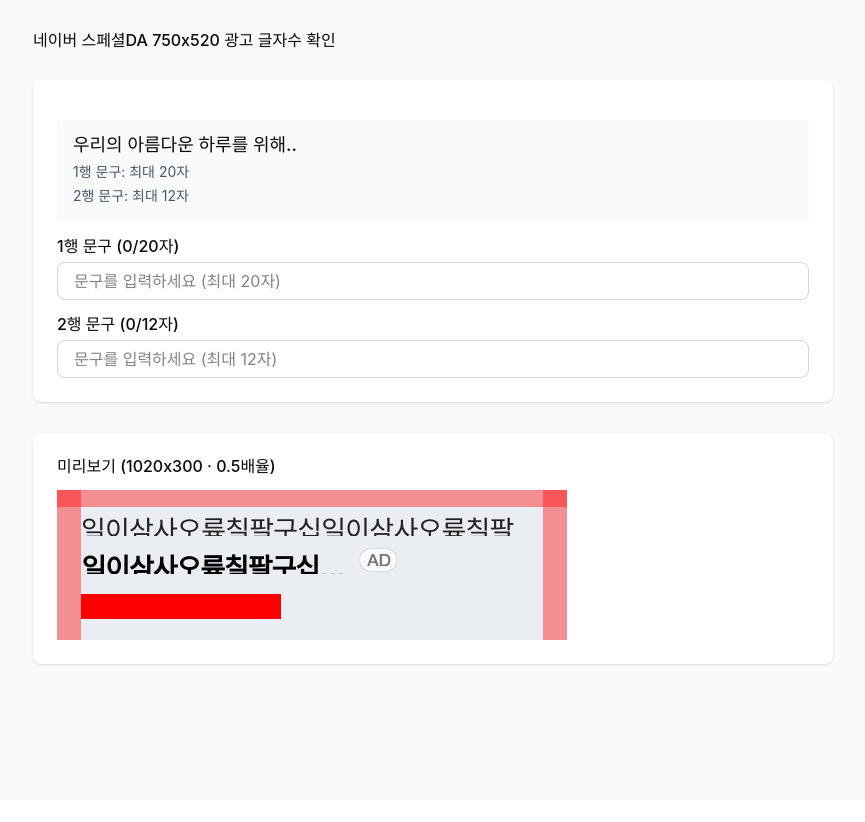
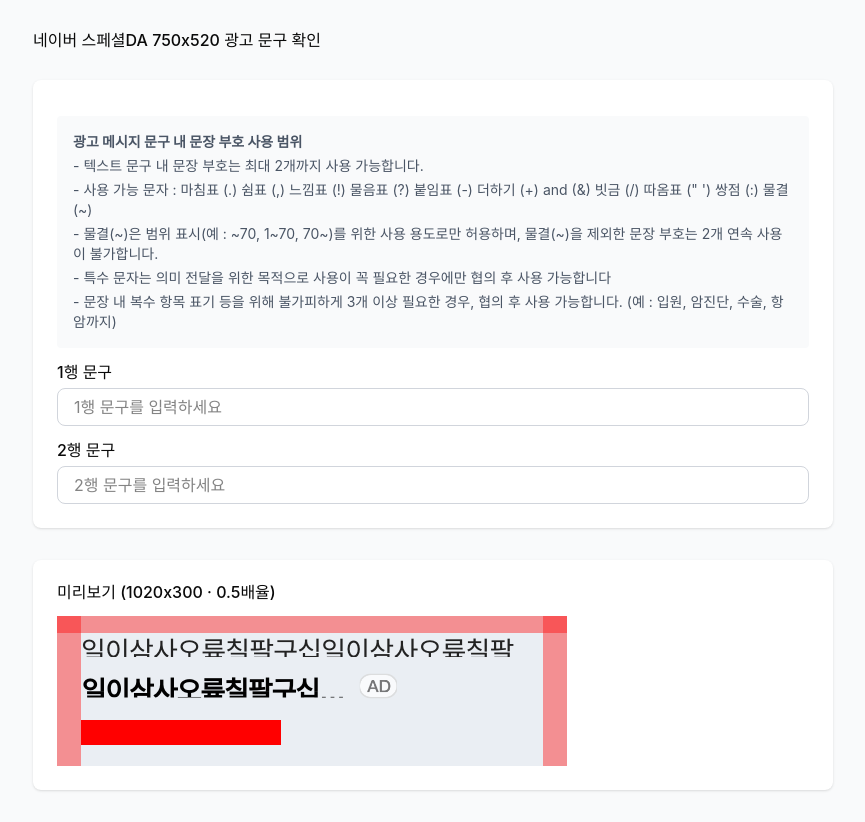
Before and after one commit to 1101x/AdTextChecker, a React (Vite) app: page / in a window 1280 px wide. Shown: the whole page, without its empty margins (207-1072 px from the left). Before the commit the page ends 800 px from the top, so only its background shows below. Built offline with nearby package versions, Linux system fonts and the light colour scheme; a web font is replaced by a local one.

Commit message:
텍스트 수정

```diff
--- a/src/app/App.tsx
+++ b/src/app/App.tsx
@@ -1,68 +1,56 @@
 import { useState } from "react";
 import Component1020X300LM from "../imports/1020X300LM/1020X300LM";
-
-const MAX_LENGTH = {
-  line1: 20,
-  line2: 12,
-} as const;
 
 export default function App() {
   const [text1, setText1] = useState("");
   const [text2, setText2] = useState("");
 
-  const isText1Over = text1.length > MAX_LENGTH.line1;
-  const isText2Over = text2.length > MAX_LENGTH.line2;
-
   return (
     <div className="min-h-screen bg-gray-50 p-8">
       <div className="max-w-[800px] mx-auto">
-        <h1 className="mb-8">네이버 스페셜DA 750x520 광고 글자수 확인</h1>
+        <h1 className="mb-8">네이버 스페셜DA 750x520 광고 문구 확인</h1>
 
         {/* 입력 영역 */}
         <div className="mb-8 bg-white p-6 rounded-lg shadow-sm">
           <div className="space-y-4">
 
             {/* 가이드 */}
-            <div className="mt-4 p-4 bg-gray-50 rounded">
-              <h3 className="mb-2">우리의 아름다운 하루를 위해..</h3>
+            <div className="mt-3 p-4 bg-gray-50 rounded">
               <ul className="text-sm text-gray-600 space-y-1">
-                <li>1행 문구: 최대 {MAX_LENGTH.line1}자</li>
-                <li>2행 문구: 최대 {MAX_LENGTH.line2}자</li>
+                <li><b>광고 메시지 문구 내 문장 부호 사용 범위</b></li>
+                <li>- 텍스트 문구 내 문장 부호는 최대 2개까지 사용 가능합니다.</li>
+                <li>- 사용 가능 문자 : 마침표 (.) 쉼표 (,) 느낌표 (!) 물음표 (?) 붙임표 (-) 더하기 (+) and (&) 빗금 (/) 따옴표 (" ') 쌍점 (:) 물결(~)</li>
+                <li>- 물결(~)은 범위 표시(예 : ~70, 1~70, 70~)를 위한 사용 용도로만 허용하며, 물결(~)을 제외한 문장 부호는 2개 연속 사용이 불가합니다.</li>
+                <li>- 특수 문자는 의미 전달을 위한 목적으로 사용이 꼭 필요한 경우에만 협의 후 사용 가능합니다</li>
+                <li>- 문장 내 복수 항목 표기 등을 위해 불가피하게 3개 이상 필요한 경우, 협의 후 사용 가능합니다. (예 : 입원, 암진단, 수술, 항암까지)</li>
               </ul>
             </div>
-
 
             {/* 1행 입력 */}
             <div>
               <label className="block mb-2 font-medium">
-                1행 문구 ({text1.length}/{MAX_LENGTH.line1}자)
-                {isText1Over && (
-                  <span className="text-red-600 ml-2">⚠ 글자수 초과</span>
-                )}
+                1행 문구
               </label>
               <input
                 type="text"
                 value={text1}
                 onChange={(e) => setText1(e.target.value)}
                 className="w-full px-4 py-2 border border-gray-300 rounded-lg focus:outline-none focus:ring-2 focus:ring-blue-500"
-                placeholder={`문구를 입력하세요 (최대 ${MAX_LENGTH.line1}자)`}
+                placeholder="1행 문구를 입력하세요"
               />
             </div>
 
             {/* 2행 입력 */}
             <div>
               <label className="block mb-2 font-medium">
-                2행 문구 ({text2.length}/{MAX_LENGTH.line2}자)
-                {isText2Over && (
-                  <span className="text-red-600 ml-2">⚠ 글자수 초과</span>
-                )}
+                2행 문구
               </label>
               <input
                 type="text"
                 value={text2}
                 onChange={(e) => setText2(e.target.value)}
                 className="w-full px-4 py-2 border border-gray-300 rounded-lg focus:outline-none focus:ring-2 focus:ring-blue-500"
-                placeholder={`문구를 입력하세요 (최대 ${MAX_LENGTH.line2}자)`}
+                placeholder="2행 문구를 입력하세요"
               />
             </div>
           </div>
--- a/src/imports/1020X300LM/1020X300LM.tsx
+++ b/src/imports/1020X300LM/1020X300LM.tsx
@@ -7,13 +7,13 @@ const FONT_BASE = "font-['Pretendard_Variable',sans-serif] not-italic";
 // txt1: top=36, h=50
 const TXT1 = {
   container: "absolute h-[56px] left-[48px] top-[36px] w-[924px]",
-  text: `absolute flex flex-col ${FONT_BASE} inset-0 justify-center  overflow-hidden text-[#222] text-[54px] text-ellipsis tracking-[-1.62px] whitespace-nowrap`,
+  text: `absolute flex flex-col ${FONT_BASE} inset-0 justify-center    translate-y-[-10px]    overflow-hidden text-[#222] text-[54px] text-ellipsis tracking-[-1.62px] whitespace-nowrap`,
   default: "일이삼사오륙칠팔구십일이삼사오륙칠팔구십",
 };
 
 // txt2: top=112, h=50 (admark와 flex 묶음으로 같이 사용)
 const TXT2 = {
-  text: `absolute flex flex-col ${FONT_BASE} font-bold inset-0 justify-center overflow-hidden text-black text-[54px] text-ellipsis tracking-[-2.16px] whitespace-nowrap`,
+  text: `absolute flex flex-col ${FONT_BASE} font-bold inset-0 justify-center    translate-y-[-5px]     overflow-hidden text-black text-[54px] text-ellipsis tracking-[-2.16px] whitespace-nowrap`,
   default: "일이삼사오륙칠팔구십일이",
 };
 
```
